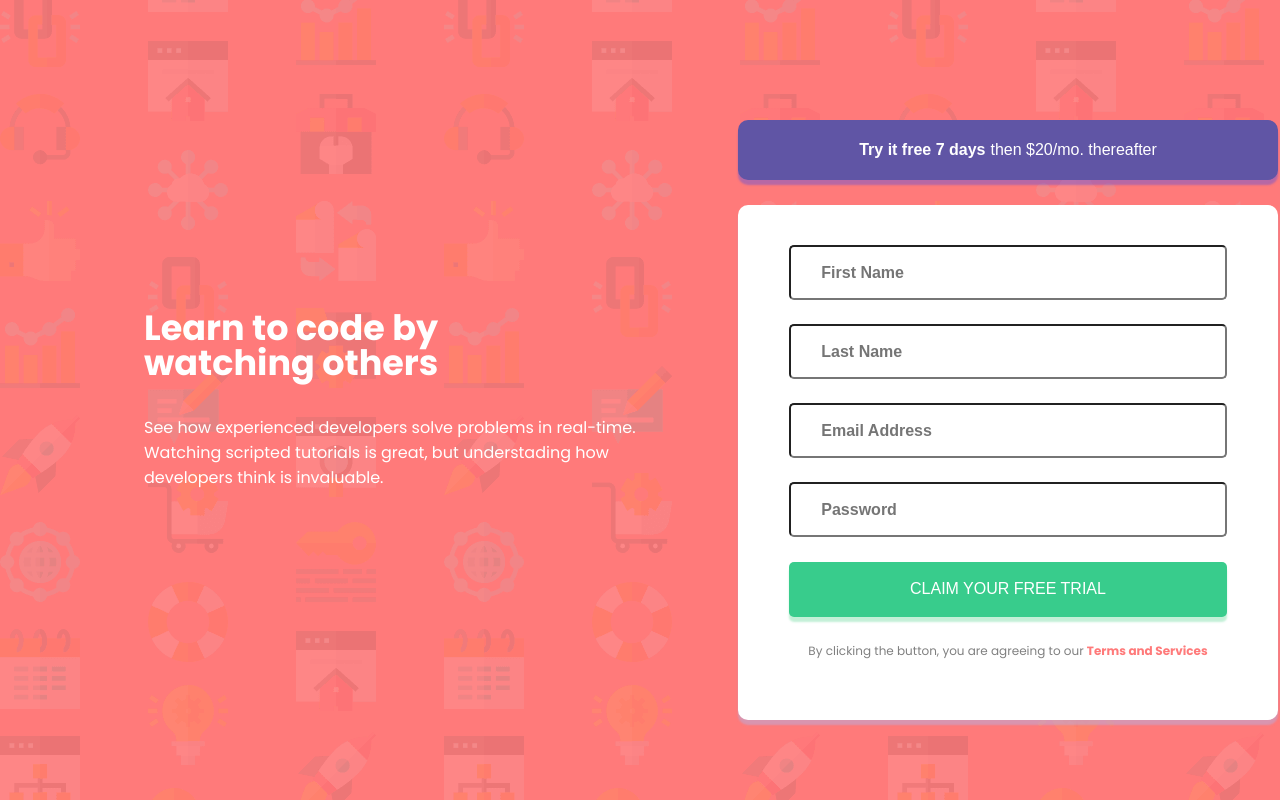
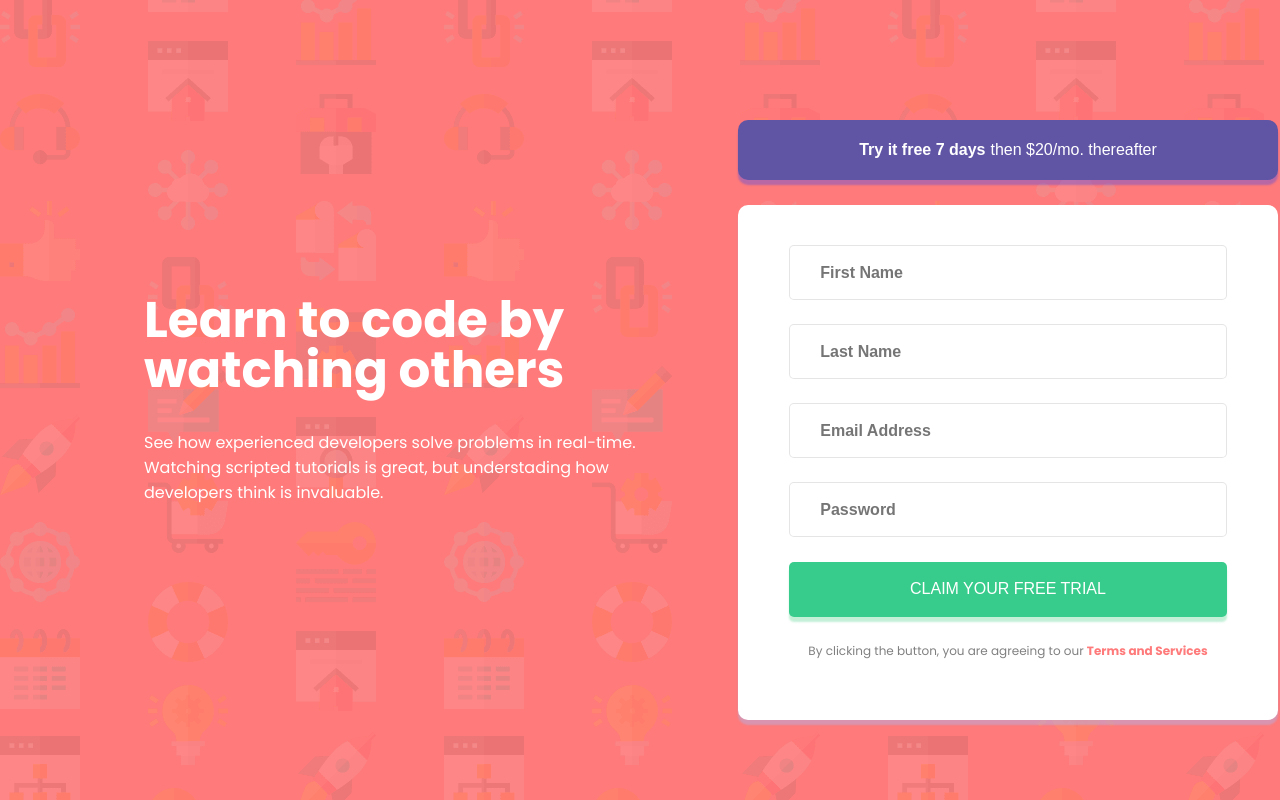
Before and after one commit to Cold-Thunder/intro-component-with-sign-up-form.github.io, a plain HTML site: page index.html in a window 1280 px wide. Shown: the top 800 px of the page. Drawn offline with Linux system fonts and the light colour scheme.

Commit message:
Update index.css

```diff
--- a/index.css
+++ b/index.css
@@ -41,8 +41,8 @@ main{
     /* background-color: red; */
 }
 .left h1{
-    font-size: 35px;
-    line-height: 35px;
+    font-size: 50px;
+    line-height: 50px;
 }
 .left p{
     font-size:16px;
@@ -103,6 +103,7 @@ main{
     padding-left:30px;
     padding-right:30px;
     box-sizing: border-box;
+    border:1px solid rgb(0,0,0, 0.1);
 }
 .right form input:focus{
     outline:none !important;
```
